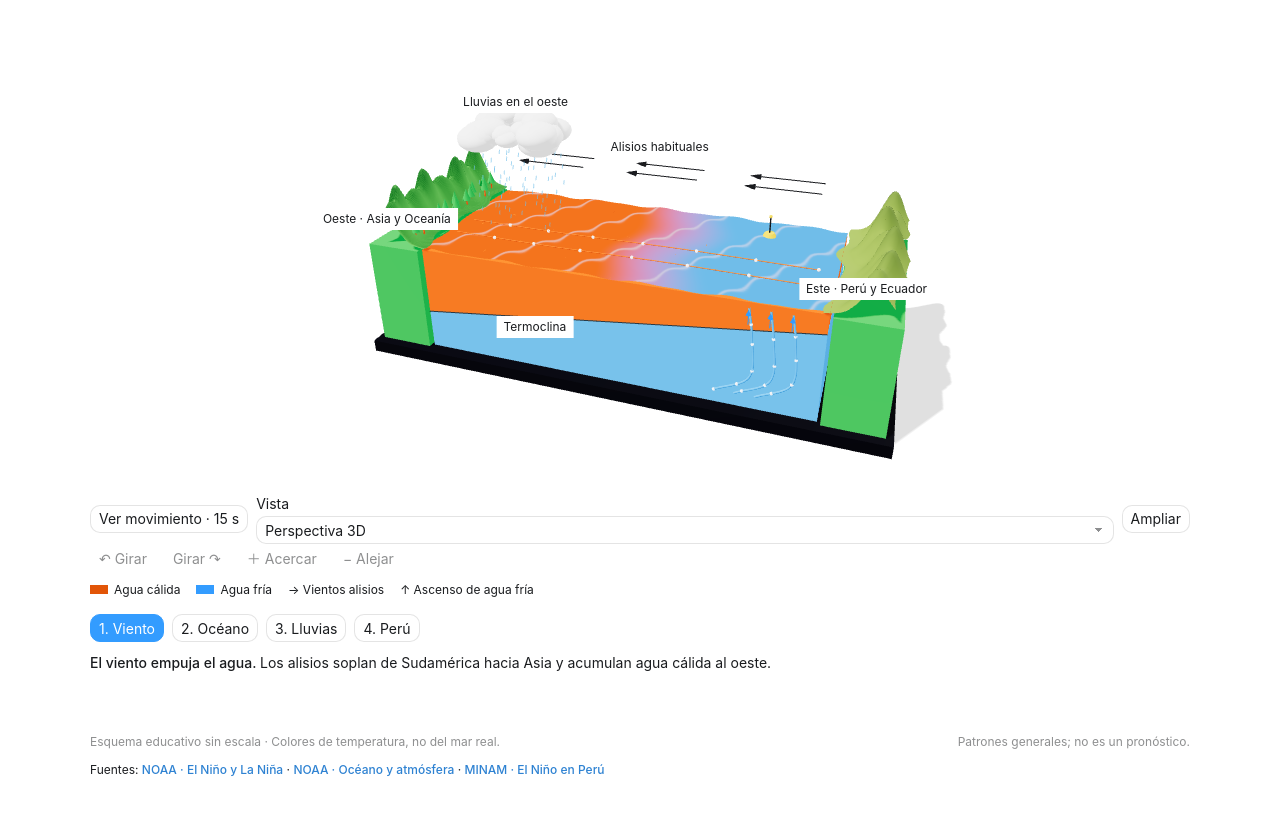
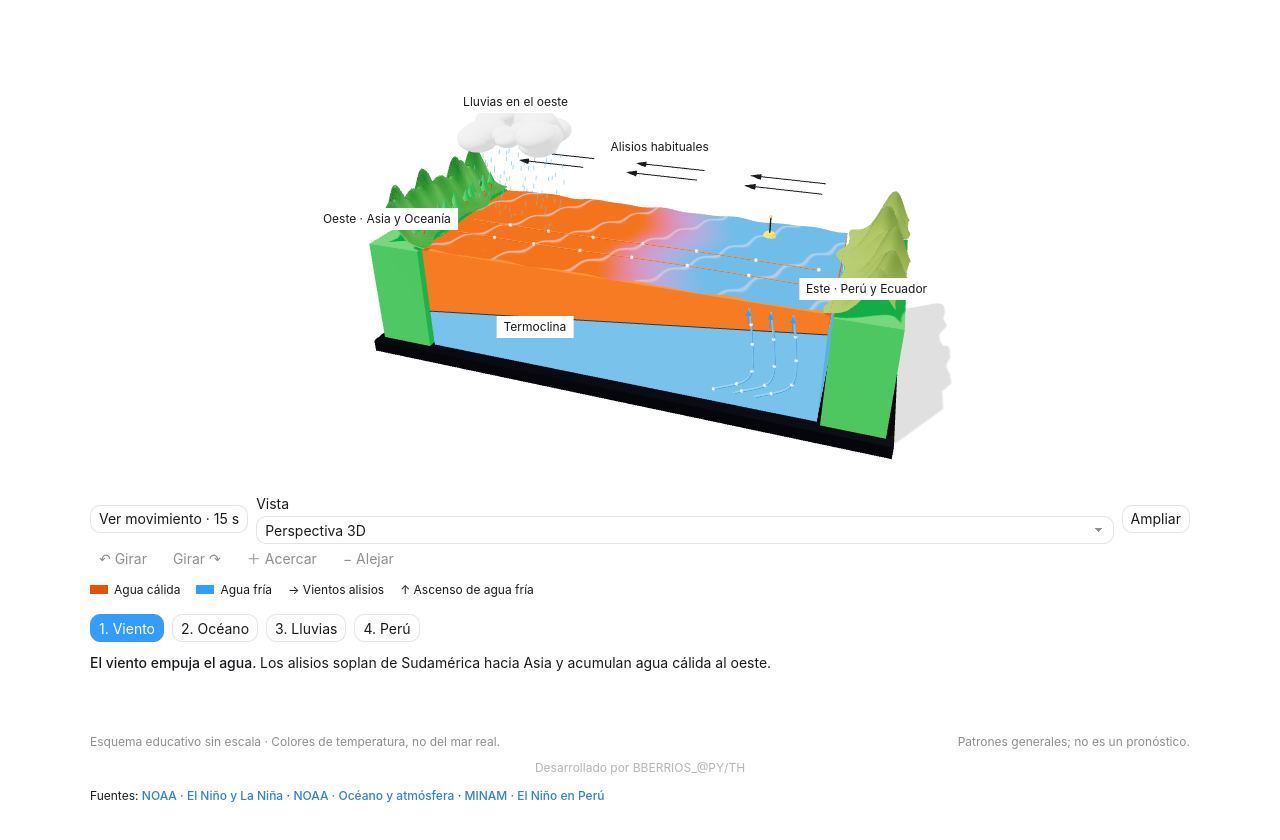
Before and after one commit to bberriossenamhi/FENOMENODELNI-O_FBD, a plain HTML site: page index.html in a window 1280 px wide. Shown: the part 106-946 px from the top of the page. Before the commit the page ends 920 px from the top, so only its background shows below. Drawn offline with nearby package versions, Linux system fonts and the light colour scheme.

Commit message:
Update index.html

```diff
--- a/index.html
+++ b/index.html
@@ -1080,6 +1080,7 @@ html > body { padding: clamp(14px, 3vw, 36px); }
   </div>
   <div class="explain" aria-live="polite"><strong>El viento empuja el agua.</strong> En condiciones normales, los alisios soplan de Sudamérica hacia Asia y acumulan el agua cálida en el oeste.</div>
   <div class="foot text-small text-muted"><span>Esquema educativo sin escala · Colores de temperatura, no del mar real.</span><span>Patrones generales; no es un pronóstico.</span></div>
+  <div class="text-small text-muted" style="text-align:center; margin-top:10px; opacity:0.65;"> Desarrollado por BBERRIOS_@PY/TH </div>
   <div class="source text-small">Fuentes: <a href="https://oceanservice.noaa.gov/facts/ninonina.html" target="_blank" rel="noopener">NOAA · El Niño y La Niña</a> · <a href="https://www.pmel.noaa.gov/elnino/what-is-el-nino" target="_blank" rel="noopener">NOAA · Océano y atmósfera</a> · <a href="https://www.minam.gob.pe/fenomenodelnino/el-nino-en-el-peru-y-sus-caracteristicas/" target="_blank" rel="noopener">MINAM · El Niño en Perú</a></div>
   <script type="module">
   (async()=>{
```
